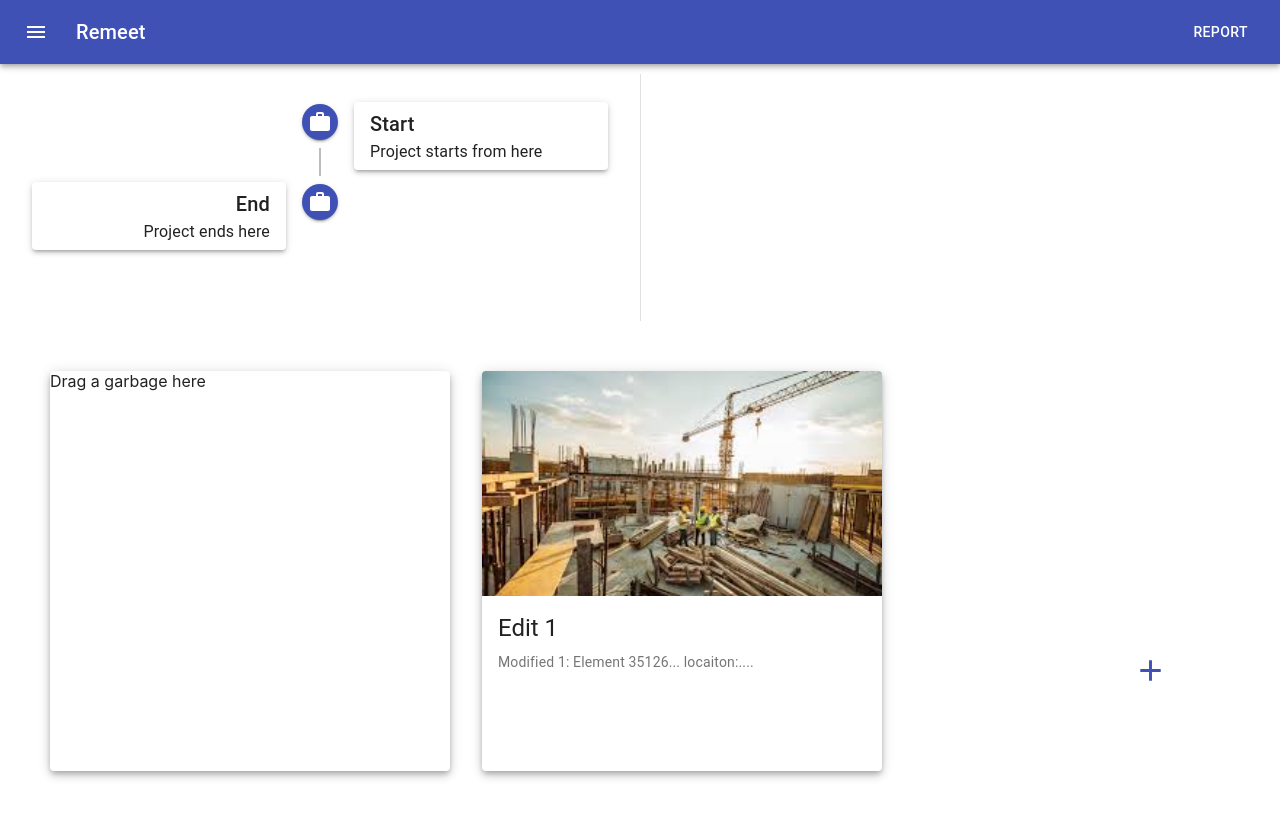
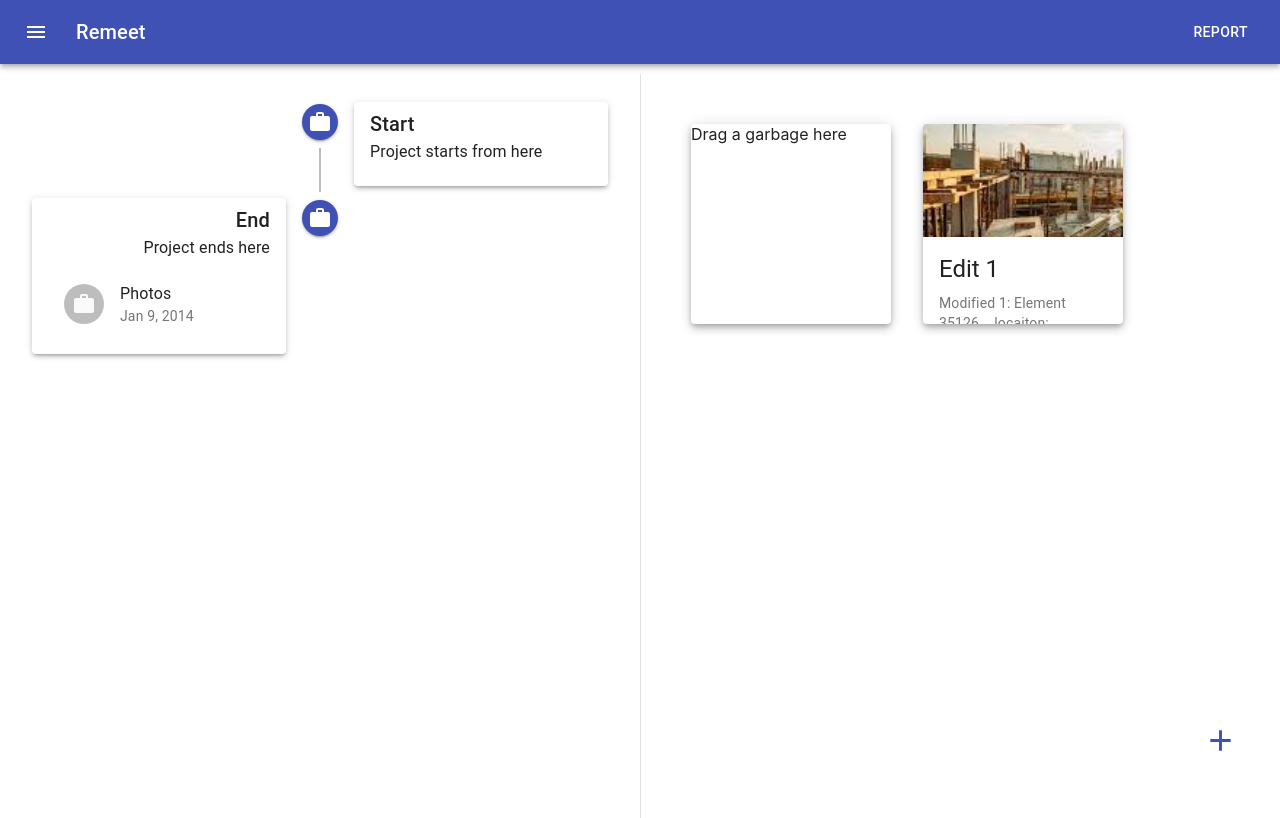
Before and after one commit to FunnyEngineer/Remeet, a React (Create React App) app: page / in a window 1280 px wide. Shown: the top 818 px of the page. Built offline with nearby package versions, Linux system fonts and the light colour scheme.

Commit message:
0216 morning

```diff
--- a/src/components/eventCard.tsx
+++ b/src/components/eventCard.tsx
@@ -103,8 +103,7 @@ export default function RecipeReviewCard(handleEvent: EventHandler) {
           />
 
           <TextField label="Topic" onChange={(event)=>{
-            setTitle(event.target.value);
-            console.log(title);}}></TextField>
+            setTitle(event.target.value);}}></TextField>
           <TextField multiline label="Content" rows={4} onChange={(event) => {
             setContent(event.target.value)}
             }/>
--- a/src/components/timelinItem.tsx
+++ b/src/components/timelinItem.tsx
@@ -9,12 +9,17 @@ import { makeStyles } from '@material-ui/core/styles';
 import Typography from '@material-ui/core/Typography';
 import Paper from '@material-ui/core/Paper';
 import WorkIcon from '@material-ui/icons/Work';
+import Avatar from '@material-ui/core/Avatar';
+import { useDrop } from 'react-dnd';
+import { ItemTypes } from '../shared/timeLineItemType';
+import { List, ListItem, ListItemAvatar, ListItemText } from '@material-ui/core';
+import { useState } from 'react';
 
-type timeLineitem =  {
-    datetime : string;
-    topic : string;
-    content : string;
-    isLast : boolean;
+type timeLineitem = {
+  datetime: string;
+  topic: string;
+  content: string;
+  isLast: boolean;
 }
 
 const useStyles = makeStyles((theme) => ({
@@ -26,13 +31,31 @@ const useStyles = makeStyles((theme) => ({
   },
 }));
 
-export function CustomTimeLineItem(params:timeLineitem) {
+
+
+export function CustomTimeLineItem(params: timeLineitem) {
+
+  const [reportList, setreportList] = useState([]);
+  const [{ canDrop, isOver }, drop] = useDrop({
+    accept: ItemTypes.CARD,
+    drop: (item) => (console.log(item.title)),
+    collect: (monitor) => ({
+      isOver: monitor.isOver(),
+      canDrop: monitor.canDrop(),
+    }),
+  });
+  if (params.content.includes('\n')) {
+    console.log(params.content.split('\n')[0]);
+  }
+
   const classes = useStyles();
   if (!params.isLast) {
-      return (<TimelineItem>
+    return (
+      <TimelineItem ref={drop}>
         <TimelineOppositeContent>
           <Typography variant="body2" color="textSecondary">
             {params.datetime}
+            {canDrop && isOver ? 'Release to drop' : ''}
           </Typography>
         </TimelineOppositeContent>
         <TimelineSeparator>
@@ -47,17 +70,23 @@ export function CustomTimeLineItem(params:timeLineitem) {
               {params.topic}
             </Typography>
             <Typography>{params.content}</Typography>
+            <List>
+              {reportList.map((value) => {
+                <ListItemText primary={value} secondary={value}></ListItemText>
+              })}
+            </List>
           </Paper>
         </TimelineContent>
       </TimelineItem>
     )
   }
-    else{
+  else {
     return (
-        <TimelineItem>
+      <TimelineItem ref={drop}>
         <TimelineOppositeContent>
           <Typography variant="body2" color="textSecondary">
             {params.datetime}
+            {canDrop && isOver ? 'Release to drop' : ''}
           </Typography>
         </TimelineOppositeContent>
         <TimelineSeparator>
@@ -71,6 +100,16 @@ export function CustomTimeLineItem(params:timeLineitem) {
               {params.topic}
             </Typography>
             <Typography>{params.content}</Typography>
+            <List>
+              <ListItem>
+                <ListItemAvatar>
+                  <Avatar>
+                    <WorkIcon />
+                  </Avatar>
+                </ListItemAvatar>
+                <ListItemText primary="Photos" secondary="Jan 9, 2014" />
+              </ListItem>
+            </List>
           </Paper>
         </TimelineContent>
       </TimelineItem>
--- a/src/pages/reportList.tsx
+++ b/src/pages/reportList.tsx
@@ -18,12 +18,13 @@ import BuildIcon from '@material-ui/icons/Build';
 import { Card, CardContent, CardMedia } from '@material-ui/core';
 import image from './construction.jpeg';
 import CustomizedTimeline from './timeline';
+import { ItemTypes } from '../shared/timeLineItemType';
 
 const useStyles = makeStyles((theme: Theme) => ({
   card: {
     position: 'relative',
-    height: 400,
-    width: 400,
+    height: 200,
+    width: 200,
   },
   secondaryTail: {
     backgroundColor: theme.palette.secondary.main,
@@ -49,8 +50,8 @@ const useStyles = makeStyles((theme: Theme) => ({
     position: 'relative',
     top: -50,
     opacity: 0.5,
-    height: 100,
-    width: 100,
+    height: 30,
+    width: 30,
   },
   media: {
     width: 400,
@@ -75,12 +76,8 @@ export default function ReportItemList() {
     setSpacing(Number((event.target as HTMLInputElement).value) as GridSpacing);
   };
 
-  const ItemTypes = {
-    CARD: 'card'
-  }
-
   const [{ isDragging }, drag] = useDrag({
-    item: { type: ItemTypes.CARD },
+    item: { title: 'test', content:'make a list', type: ItemTypes.CARD },
     collect: (monitor) => ({
       isDragging: !!monitor.isDragging(),
     }),
@@ -102,8 +99,7 @@ export default function ReportItemList() {
   interface OverlayProps {
     type: OverlayType
   }
-  const { innerWidth: width, innerHeight: height } = window;
-  console.log(width);
+
   return (
     <div>
         <Grid container spacing={4} className={classes.grid}>
@@ -126,7 +122,7 @@ export default function ReportItemList() {
                 image={image}
               />
               <CardContent>
-                <Typography gutterBottom variant="h5" component="h2">
+                <Typography gutterBottom variant="h5" component="h3">
                   Edit 1
               </Typography>
                 <Typography variant="body2" color="textSecondary" component="p">
--- a/src/pages/timeline.tsx
+++ b/src/pages/timeline.tsx
@@ -16,6 +16,7 @@ import { Divider, Grid } from '@material-ui/core';
 import Icon from '@material-ui/core/Icon';
 import AddIcon from '@material-ui/icons/Add';
 import ReportItemList from './reportList';
+
 
 const useStyles = makeStyles((theme: Theme) => ({
   paper: {
@@ -38,8 +39,8 @@ const useStyles = makeStyles((theme: Theme) => ({
   },
   addIcon: {
     position: 'fixed',
-    bottom: 100,
-    right: 100,
+    bottom: 30,
+    right: 30,
   },
   table:{
     height: window.outerHeight,
@@ -72,9 +73,7 @@ export default function CustomizedTimeline() {
   // handling react hook
   const handleEvent: EventHandler = {
     handler: (event: timeLineitemType) => {
-      console.log(event);
       itemList.splice((itemList.length - 1), 0, event);
-      console.log(itemList);
       setitemList([...itemList]);
     },
     showHandler: (show: boolean) => {
--- a/src/shared/timeLineItemType.tsx
+++ b/src/shared/timeLineItemType.tsx
@@ -1,4 +1,3 @@
-
 
 export type timeLineitemType =  {
     datetime : string;
@@ -16,3 +15,7 @@ export type ReportType = {
   report : string;
   type : string;
 };
+
+export const ItemTypes = {
+  CARD: 'card'
+};
```
Lines whose indentation alone changed are shown as unchanged.
